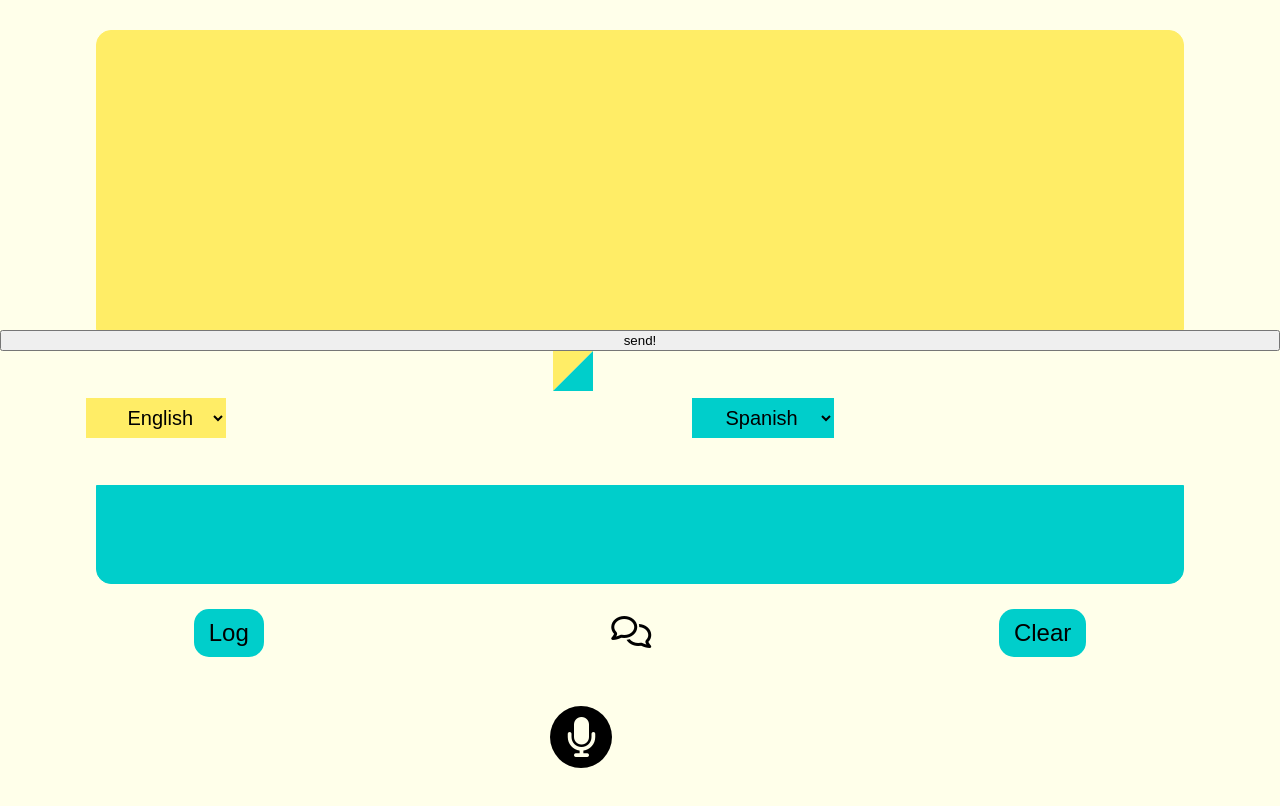
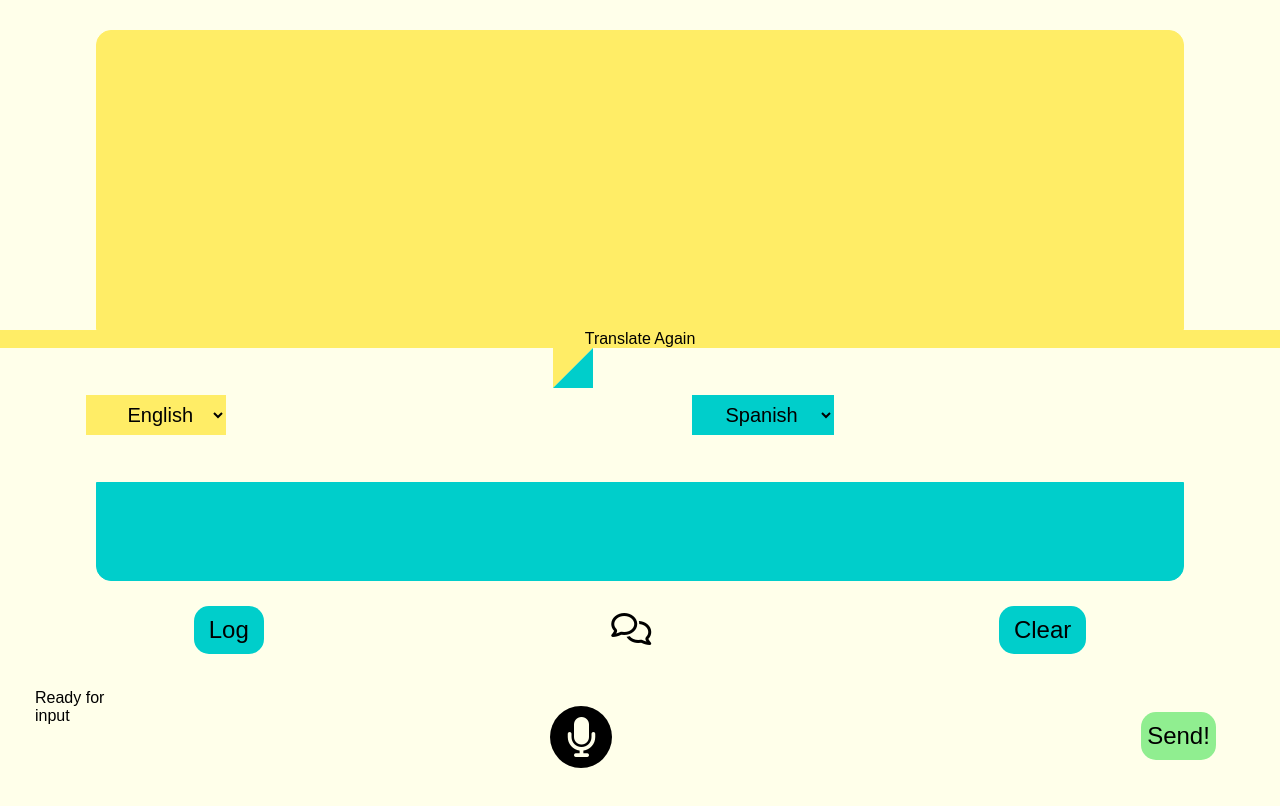
Before and after one commit to dspencer926/translation, a React (Create React App) app in the folder client/: page / in a window 1280 px wide. Shown: the top 806 px of the page. Built offline with nearby package versions, Linux system fonts and the light colour scheme; no server answers.

Commit message:
ready for presentation

```diff
--- a/client/src/App.css
+++ b/client/src/App.css
@@ -427,13 +427,38 @@ select {
   animation-duration: 1s;
   animation-iteration-count: 20;
   animation-timing-function: ease;
+}
 
+#tr-again-div {
+  text-align: center;
+  background-color: #FFED66;
 }
 
 #start-recog {
   background: none;
   border: none;
   outline: none;
+}
+
+#status-div {
+  margin: 35px;
+  width: 100px;
+  height: 100px;
+}
+
+#send-btn {
+  display: flex;
+  position: absolute;
+  right: 5%;
+  bottom: 5%;
+  width: 75px;
+  font-size: 1.5em;
+  text-align: right;
+  background-color: lightgreen;
+  border: none;
+  border-radius: 15px;
+  padding: 10px;
+  justify-content: center;
 }
 
 
--- a/client/src/App.js
+++ b/client/src/App.js
@@ -22,7 +22,8 @@ class App extends Component {
   render() {
     return (
       <div className="App">
-        <Translation recordState={this.recordState} />
+        <Translation
+        recordState={this.recordState} />
       </div>
     );
   }
--- a/client/src/components/Translation.js
+++ b/client/src/components/Translation.js
@@ -21,6 +21,8 @@ class Translation extends Component {
       convoStyle: {backgroundColor: '#FFFFEA', color: 'black'},     //  conversation mode button style
       textStyle: null,                                              //  for animation of text
       resultStyle: null,                                            //  ''
+      status: null,                                                 //  status of app overall for user to view
+      canSend: false,                                               //  should send btn display
     }
     this.handleLangFromChange = this.handleLangFromChange.bind(this);
     this.handlePhraseSubmit = this.handlePhraseSubmit.bind(this);
@@ -50,15 +52,15 @@ componentDidMount() {
   this.setState({
     langFrom: langFrom,
     langTo: langTo,
+    status: 'Ready for input',
   });
   console.log(langFrom, langTo);
 }
 
-componentDidUpdate() {
-  console.log('updating');
-  console.log(this.state);
-
-}
+// componentDidUpdate() {
+//   console.log('updating');
+//   console.log(this.state);
+// }
 
 //sets state with input text
 handleInput(e) {
@@ -85,11 +87,17 @@ recogRoute() {
   this.setState((prevState) => {return ({isRecording: !prevState.isRecording})},
     () => {
       if (this.state.isRecording === true) {
-        this.setState({recClass: 'rec'});
+        this.setState({
+          recClass: 'rec',
+          status: 'recording input',
+        });
         this.recognizeAudio();
       }
       else {
-        this.setState({recClass: 'off'});
+        this.setState({
+          recClass: 'off',
+          status: 'processing audio',
+        });
         this.stopRec();
       }
   });
@@ -123,8 +131,8 @@ recognizeAudio() {
 }
 
 choiceDiv(arr) {
+  this.setState({status: 'choose phrase'});
   arr.pop();
-  console.log(arr);
   let translationBox = document.querySelector('#input-div');
   let choiceBox = document.createElement('div');
   let choiceList = document.createElement('ul');
@@ -137,6 +145,7 @@ choiceDiv(arr) {
           return {
             inputText: prevState.inputText += e.target.innerHTML,
             textStyle: 'text-animate',
+            status: 'awaiting translation data',
           }
         },
         () => {
@@ -180,8 +189,6 @@ choiceDiv(arr) {
 
 //stops recording when recording button is clicked
 stopRec() {
-  console.log('stop');
-  console.log(this.state.langTo, this.state.langFrom)
   fetch('/translation/recognize', {
     credentials: 'same-origin',
     method: 'POST',
@@ -195,11 +202,15 @@ stopRec() {
   })
 }
 
+// sends message
+
 sendMsg(e) {
   e.preventDefault();
-  console.log(socket.id);
-  socket.emit('testing', this.state.result);
-
+  if (this.state.canSend) {
+    console.log(socket.id);
+    socket.emit('send', this.state.result);
+    this.setState({status: 'message sent (we hope)'});
+  }
 }
 
 // sends input text to backend to be translated and sets state with translated resul [then sends info to TTS] <-- own func?
@@ -226,6 +237,8 @@ translation(e) {
         inputText: json.data.stsTranslation,
         result: json.data.translation,
         resultStyle: 'text-animate',
+        status: 'ready to send message',
+        canSend: true,
     });
   })
 }
@@ -321,7 +334,7 @@ translation(e) {
           <div id='input-div'>
             <form id='translation-form' onSubmit={(e) => this.translation(e)}>
               <textarea id='input-box' name='text' rows='3' value={this.state.inputText} className={this.state.textStyle} onChange={(e) => this.handleInput(e)}/>
-                <button id='send-btn' onClick={(e) => {this.sendMsg(e)}}>send!</button>
+              <div id='tr-again-div'onClick={this.translation}>Translate Again</div>
                 <div id='to-from-div'>
                   <div id='from-div'>
                     <select name='langFrom' defaultValue='eng-USA' id='langFrom' onChange={(e) => {this.handleLangFromChange(e)}}>
@@ -380,6 +393,8 @@ translation(e) {
           <button id='start-recog' onClick={this.recogRoute}><i className={`${this.state.recClass} fa fa-microphone fa-3x`} aria-hidden="true"></i></button>
           {/*<button id='stop-recog' onMouseup={this.stopRec}>Stop Recognition</button>*/}
         </div>
+        <div id='status-div'>{this.state.status}</div>
+        <button id='send-btn' onClick={(e) => {this.sendMsg(e)}}>Send!</button>
       </div>
     );
   }
```
Also changed, not shown: 2 other files (tests, documents, lock files or other folders).
